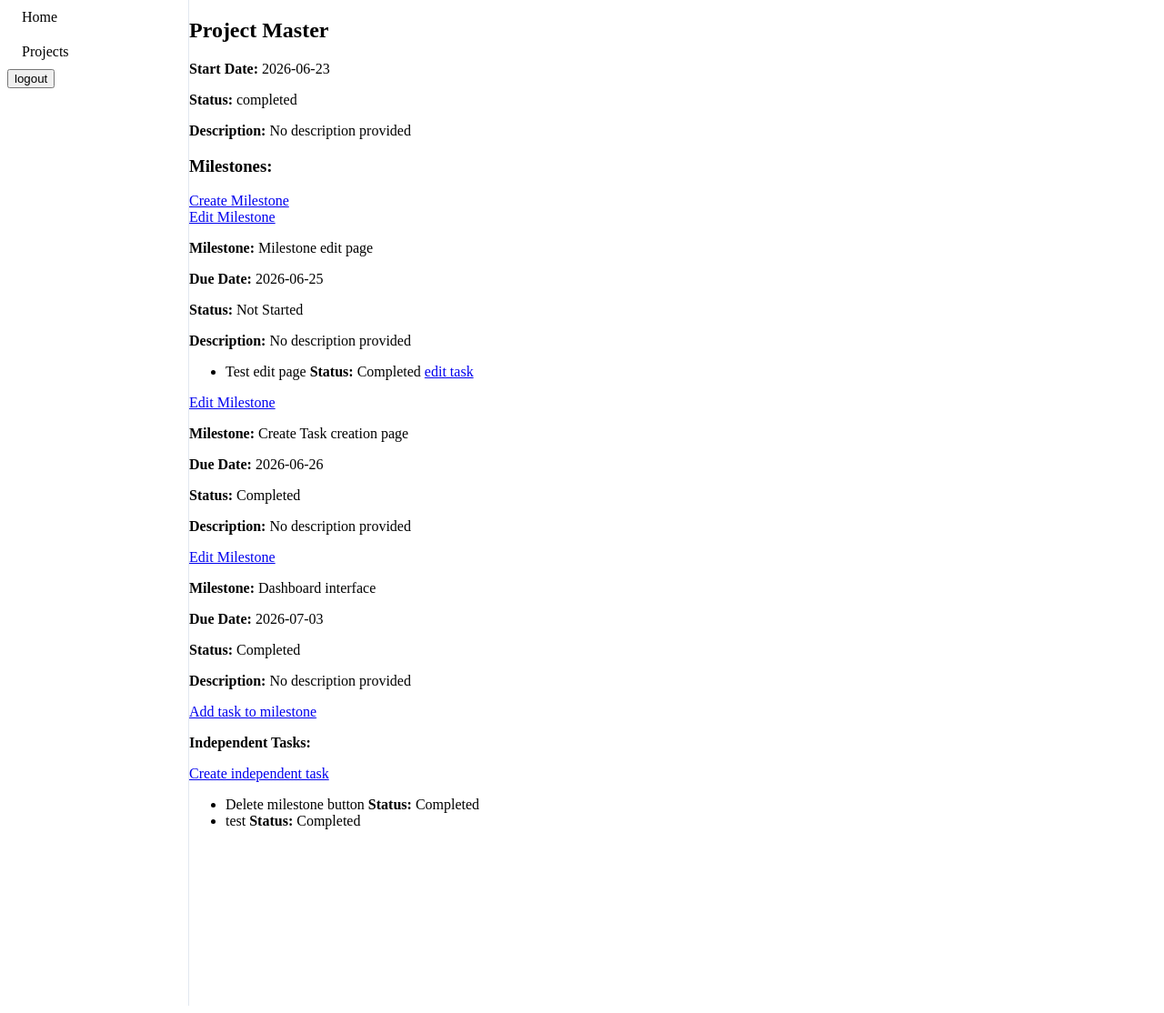
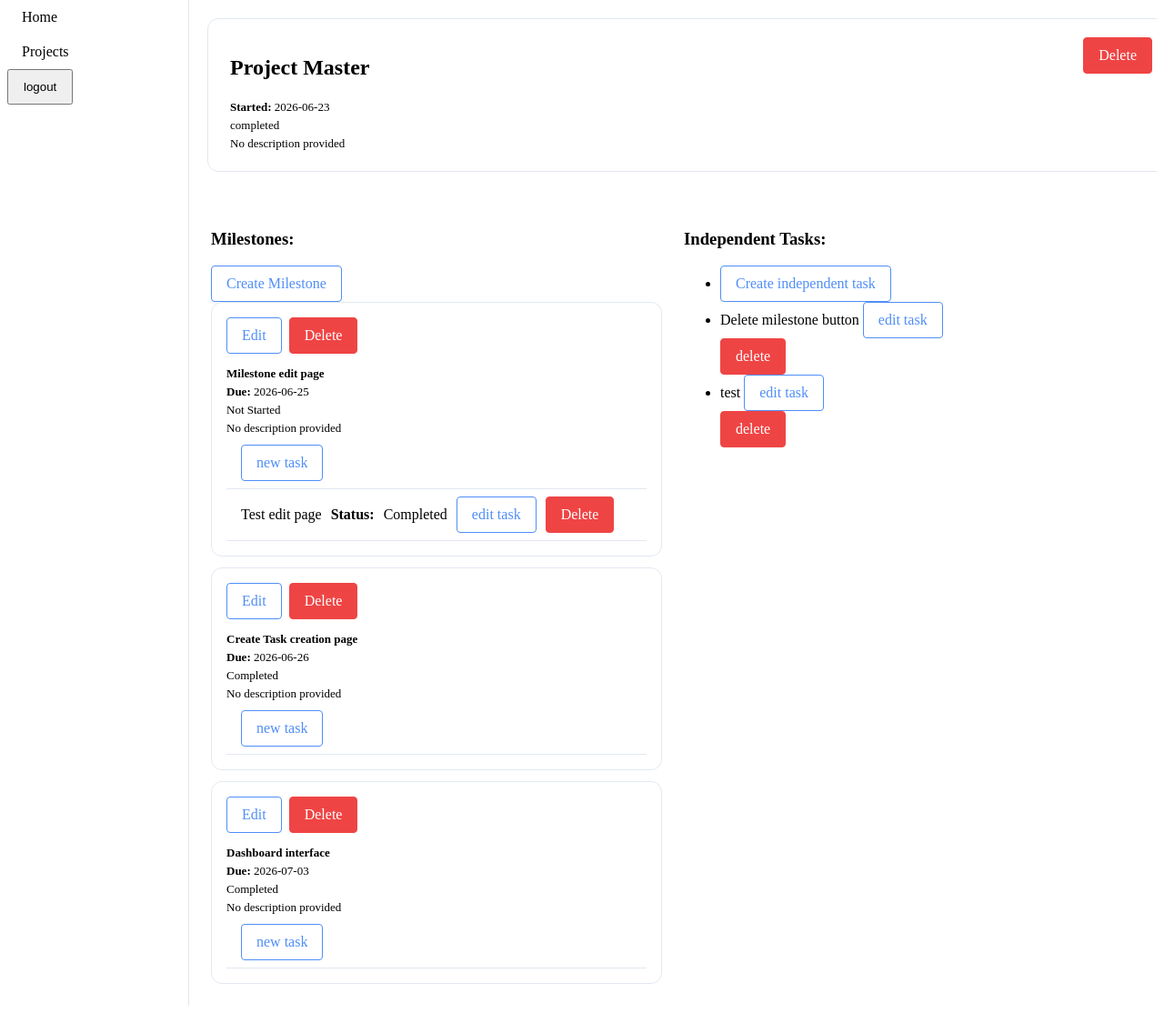
Before and after one commit to MannyAldir/ProjectMaster, a Flask app: page /project/1 in a window 1280 px wide. Shown: the part 60-1174 px from the top of the page at 91% size. Run offline with Flask 3, Linux system fonts and the light colour scheme; a user stored in the database is signed in.

Commit message:
add delete buttons and restyle project-detail-page

```diff
--- a/app.py
+++ b/app.py
@@ -1,10 +1,11 @@
 # import dependancy
 from datetime import datetime, date, timedelta
-from flask import Flask, render_template, request, redirect, url_for, session
+from flask import Flask, render_template, request, redirect, url_for, session, abort
 from werkzeug.security import generate_password_hash, check_password_hash
 from models import User, Project, Milestone, Task, db
 from flask_login import LoginManager, current_user, login_required, login_user, logout_user
-from sqlalchemy import select, func, case
+from sqlalchemy import select, func, case, delete
+
 
 
 # create a Flask object using file name as argument
@@ -100,6 +101,7 @@ def dashboard():
         .where(
             Milestone.status != 'Completed',
             Project.userId == current_user.userId,
+            Project.status != 'completed',
             today <= Milestone.endDate,
             Milestone.endDate <= seven_days_later
         )
@@ -140,6 +142,7 @@ def dashboard():
             Task.milestoneId.is_not(None),
             Task.status != 'Completed',
             Project.userId == current_user.userId,
+            Project.status != 'completed',
             today <= Milestone.endDate,
             Milestone.status != 'Completed',
             Milestone.endDate <= seven_days_later
@@ -169,7 +172,7 @@ def dashboard():
             func.count(Task.taskId).label('total_tasks'), func.count(Task.taskId).filter(Task.status == 'Completed').label('completed_tasks')
         )
         .join(Task, Task.projectId == Project.projectId)
-        .where(Project.userId == current_user.userId)
+        .where(Project.userId == current_user.userId, Project.status != 'completed')
         .group_by(Project.projectId)
 
     )
@@ -411,6 +414,112 @@ def edit_task(projectId,taskId):
         return redirect(url_for('project_detail',projectId=projectId))
     return render_template('edit_task.html', task=task)
 
+@app.route('/project/<int:projectId>/delete', methods=['POST'])
+@login_required
+def delete_project(projectId):
+        # try:
+        #     validate_csrf(request.form.get('csrf_token'))
+        # except ValidationError:
+        #     abort(400)
+        project_stmt = (
+            select(Project)
+            .where(
+                Project.userId == current_user.userId,
+                Project.projectId == projectId
+            )
+        )
+        project = db.session.scalar(project_stmt)
+
+        if project == None:
+            abort(404)
+
+        milestone_stmt = (
+            select(Milestone)
+            .where(Milestone.projectId == projectId)
+        )
+
+        milestones = db.session.scalars(milestone_stmt).all()
+
+        tasks_stmt = (
+            select(Task)
+            .where(Task.projectId == projectId)
+        )
+
+        tasks = db.session.scalars(tasks_stmt).all()
+
+        for t in tasks:
+            db.session.delete(t)
+
+        for m in milestones:
+            db.session.delete(m)
+
+        db.session.delete(project)
+        db.session.commit()
+
+
+        return redirect(url_for('project_page'))
+
+@app.route('/project/<int:projectId>/task/<int:taskId>/delete', methods=['POST'])
+@login_required
+def delete_task(projectId, taskId):
+
+    stmt = (
+        select(Task)
+        .join(Project, Project.projectId == Task.projectId)
+        .where(
+            Task.projectId == projectId,
+            Task.taskId == taskId,
+            current_user.userId == Project.userId
+        )
+    )
+    task = db.session.scalar(stmt)
+
+    if task == None:
+        abort(404)
+    db.session.delete(task)
+    db.session.commit()
+
+    return redirect(url_for('project_detail' , projectId=projectId) )
+
+@app.route('/project/<int:projectId>/milestone/<int:milestoneId>/delete', methods=['POST'])
+@login_required
+def delete_milestone(projectId,milestoneId):
+    project_stmt = (
+        select(Project)
+        .where(Project.userId == current_user.userId, Project.projectId == projectId)
+    )
+
+    project = db.session.scalar(project_stmt)
+    if project is None:
+        abort(404, description='project not found')
+
+    milestone_stmt = (
+    select(Milestone)
+    .where(
+        Milestone.milestoneId == milestoneId,
+        Milestone.projectId == projectId
+    )
+        )
+    milestone = db.session.scalar(milestone_stmt)
+
+    if milestone is None:
+        abort(404, description='milestone not found')
+
+    task_stmt = (
+        select(Task)
+        .where(Task.projectId == projectId, Task.milestoneId == milestoneId)
+    )
+
+    tasks = db.session.scalars(task_stmt).all()
+
+    for t in tasks:
+        db.session.delete(t)
+
+    db.session.delete(milestone)
+    db.session.commit()
+
+    return redirect(url_for('project_detail', projectId=projectId))
+
 
 if __name__ == '__main__':
     app.run(debug=True)
--- a/static/css/components.css
+++ b/static/css/components.css
@@ -18,9 +18,19 @@
 }
 
 .btn-secondary {
-    margin-top: 12px;
     border-color: #4f8ef7;
     color: #4f8ef7;
+}
+
+.btn-danger {
+    background-color: #ef4444;
+    color: white;
+    border-color: #ef4444;
+}
+
+.btn-danger:hover {
+    background-color: #dc2626;
+    border-color: #dc2626;
 }
 
 .table-card{
--- a/static/css/forms.css
+++ b/static/css/forms.css
@@ -1,4 +1,5 @@
-.login-card{
+.login-card,
+.register-card{
     width: 100%;
     max-width: 420px;
     padding: 24px;
@@ -8,7 +9,8 @@
 
 }
 
-.login-form{
+.login-form,
+.register-form{
     display: flex;
     flex-direction: column;
     gap: 16px;
--- a/static/css/layout.css
+++ b/static/css/layout.css
@@ -37,14 +37,16 @@
     list-style-type:none;
 }
 
-.nav-links a{
+.nav-links a,
+.nav-links button{
     display: block;
     padding: 10px 16px;
     color: black;
     text-decoration: none;
 }
 
-.nav-links a:hover{
+.nav-links a:hover,
+.nav-links button:hover{
     background-color: #f1f5f9;
 }
 
@@ -53,3 +55,9 @@
     border-left: 3px solid #4f8ef7;
     font-weight: 500;
 }
+
+.nav-logout-btn{
+    border: none;
+    font : inherit;
+
+}
--- /dev/null
+++ b/static/css/project-detail.css
@@ -0,0 +1,78 @@
+.project-card-header{
+    width: 100%;
+    background-color: var(--surface-1);
+    border: 1px solid #e2e8f0;
+    border-radius: 12px;
+    padding: 20px 24px;
+    display: flex;
+    flex-direction: row;
+    justify-content: space-between;
+    align-items: flex-start;
+    margin : 20px
+}
+
+.project-card-header-left{
+    display: flex;
+    flex-direction: column;
+
+}
+
+.project-card-header-left p {
+    margin: 0;
+    padding: 2px 0;
+    font-size: 13px;
+    color: var(--text-secondary);
+}
+
+.detail-body{
+    display: grid;
+    grid-template-columns: 1fr 1fr;
+    gap: 1.5rem;
+    padding: 24px;
+}
+
+.milestone-card{
+    background-color: var(--surface-2);
+    border: 1px solid #e2e8f0;
+    border-radius: 12px;
+    padding: 16px;
+    overflow: hidden;
+    display: flex;
+    flex-direction: column;
+    gap: 0;
+}
+
+.milestone-card p {
+    margin: 0;
+    padding: 2px 0;
+    font-size: 13px;
+    color: var(--text-secondary);
+}
+
+.milestone-card-actions {
+    display: flex;
+    align-items: center;
+    gap: 8px;
+    margin-bottom: 12px;
+}
+
+
+.milestone-grid{
+    display: flex;
+    flex-direction: column;
+    gap: 12px;
+}
+
+.task-list{
+    margin: 0;
+    padding: 0;
+    list-style: none;
+}
+
+.task-list li{
+    display: flex;
+    align-items: center;
+    gap: 10px;
+    padding: 8px 16px;
+    border-bottom: 0.5px solid #e2e8f0;
+}
--- a/templates/base.html
+++ b/templates/base.html
@@ -32,7 +32,7 @@
         <ul class = "nav-links">
           <li class="{{ 'nav-active' if request.endpoint == 'dashboard' else ''}}"><a href = "{{ url_for('dashboard') }}">Home</a></li>
           <li class="{{ 'nav-active' if request.endpoint == 'project_page' else ''}}"><a href = "{{ url_for('project_page') }}">Projects</a></li>
-          <li class="{{ 'nav-active' if request.endpoint == 'logout' else ''}}"><form action="{{ url_for('logout') }}" method="POST"><button type="submit">logout</button></form></li>
+          <li class="{{ 'nav-active' if request.endpoint == 'logout' else ''}}"><form action="{{ url_for('logout') }}" method="POST" class="nav-logout-btn"><button type="submit">logout</button></form></li>
         </ul>
       </nav>
 
--- a/templates/login.html
+++ b/templates/login.html
@@ -1,7 +1,7 @@
 {% extends "base.html" %}
 
 {% block styles %}
-  <link rel="stylesheet" href="{{ url_for('static', filename='css/forms.css')}}">
+  <link rel="stylesheet" href="{{ url_for('static', filename= 'css/forms.css')}}">
 {% endblock %}
 
 {% block content %}
--- a/templates/project_detail.html
+++ b/templates/project_detail.html
@@ -1,70 +1,103 @@
 {% extends "base.html" %}
+{% block styles %} <link rel="stylesheet" href="{{url_for('static', filename='css/project-detail.css')}}"> {% endblock %}
 {% block content %}
+    <!-- Project Header Section -->
 
-    <div class="project-detail-card">
-        <div class="project-card-header">
+        <div class="project-detail-body">
+          <div class="project-card-header" aria-label="current project header">
+              <div class="project-card-header-left">
                 <h2 class="project-title">{{ project.projectName  }}</h2>
-
                 {% if project.startDate %}
-              <p><strong>Start Date:</strong> {{ project.startDate }}</p>
+                  <p><strong>Started:</strong> {{ project.startDate }}</p>
                 {% else %}
-              <p><strong>Start Date:</strong>No start date provided</p>
+                  <p><strong>Started:</strong> N/A</p>
+                {% endif %}
+                <p>{{ project.status }}</p>
+                {% if project.description%}
+                  <p>{{ project.description }}</p>
+                {% else %}
+                  <p> No description provided</p>
                 {% endif %}
               </div>
 
-        <div class="project-card-body">
-            <p><strong>Status:</strong> {{ project.status }}</p>
-            {% if project.description%}
-              <p><strong>Description:</strong> {{ project.description }}</p>
+            <div class="project-card-header-right">
+                 <form method="POST" action="{{ url_for('delete_project',projectId = project.projectId)}}">
+                  <button class="btn btn-danger" type="submit">Delete</button>
+              </form>
+            </div>
+            </div>
+
+              <!-- milestone section -->
+
+              <div class="detail-body">
+                <div class="milestone-column">
+                  <div class="section-header" aria-label="Milestone section begins">
+                    <h3 class="section-title">Milestones:</h3>
+                    <a href="{{ url_for('new_milestone', projectId=project.projectId) }}" class="btn btn-secondary">Create Milestone</a>
+                  </div>
+
+                      {% if milestones %}
+                        <div class="milestone-grid">
+                          {% for milestone in milestones %}
+                          <div class="milestone-card">
+                            <div class="milestone-card-actions">
+                              <a href="{{ url_for('edit_milestone', projectId=project.projectId, milestoneId=milestone.milestoneId) }}" class="btn btn-secondary">Edit</a>
+                              <form method="POST" action="{{ url_for('delete_milestone', projectId=project.projectId, milestoneId = milestone.milestoneId) }}">
+                                <button class="btn btn-danger" type="submit">Delete</button>
+                              </form>
+                            </div>
+                              <p><strong>{{ milestone.milestoneName }}</strong></p>
+                              <p><strong>Due:</strong> {{ milestone.endDate }}</p>
+                              <p>{{ milestone.status }}</p>
+                              {% if milestone.description %}
+                                <p>{{ milestone.description }}</p>
                             {% else %}
-              <p><strong>Description:</strong> No description provided</p>
+                              <p> No description provided</p>
                             {% endif %}
-            <h3>Milestones:</h3> <a href="{{ url_for('new_milestone', projectId=project.projectId) }}">Create Milestone</a>
-            <div>
-                {% if milestones %}
-
-                    {% for milestone in milestones%}
-                    <a href="{{ url_for('edit_milestone', projectId=project.projectId, milestoneId=milestone.milestoneId) }}">Edit Milestone</a>
-                    <p><strong>Milestone:</strong> {{ milestone.milestoneName }}</p>
-                    <p><strong>Due Date:</strong> {{ milestone.endDate }}</p>
-                    <p><strong>Status:</strong> {{ milestone.status }}</p>
-                    {% if milestone.description %}
-                        <p><strong>Description:</strong> {{ milestone.description }}</p>
-                    {% else %}
-                        <p><strong>Description:</strong> No description provided</p>
-                    {% endif %}
-
-                        <ul>
+                                <ul class="task-list">
+                                  {% if tasks %}
+                                    <li><a class="btn btn-secondary" href="{{ url_for('new_task', projectId = project.projectId)}}">new task</a></li>
                                     {% for task in tasks %}
                                           {% if task.milestoneId == milestone.milestoneId %}
                                           <li>{{ task.taskName }}  <strong>Status:</strong> {{ task.status }}
-                                <a href="{{ url_for('edit_task', projectId=project.projectId, taskId=task.taskId)}}">edit task</a></li>
+                                            <a class="btn btn-secondary" href="{{ url_for('edit_task', projectId=project.projectId, taskId=task.taskId)}}">edit task</a>
+                                             <form method="POST" action="{{ url_for('delete_task', projectId=project.projectId, taskId=task.taskId) }}">
+                                               <button type="submit" class="btn btn-danger">Delete</button>
+                                             </form>
+                                          </li>
                                           {% endif %}
                                     {% endfor %}
+                                  {% else %}
+                                    <li><a class="btn btn-secondary" href="{{ url_for('new_task', projectId = project.projectId)}}">new task</a></li>
+                                  {% endif %}
                                 </ul>
+                          </div>
                           {% endfor %}
-
-                    <a href="{{ url_for('new_task', projectId = project.projectId)}}">Add task to milestone</a>
-
+                        </div>
                           {% else %}
-
                           None
                           {% endif %}
                 </div>
-
-           <p><strong>Independent Tasks:</strong></p>
-           <a href=" {{ url_for('new_task', projectId = project.projectId) }}">Create independent task</a>
+                <!-- Independent Task section -->
+                             <div class="independent-task-column">
+                 <h3>Independent Tasks:</h3>
                  {% if independentTasks %}
-              <ul>
+                    <ul class="independent-task-list">
+                      <li><a class="btn btn-secondary" href=" {{ url_for('new_task', projectId = project.projectId) }}">Create independent task</a></li>
                       {% for task in independentTasks %}
-                  <li> {{ task.taskName }} <strong>Status:</strong> {{ task.status }}</li>
+                        <li>{{ task.taskName }} <a href="{{ url_for('edit_task', projectId=project.projectId, taskId=task.taskId)}}" class="btn btn-secondary">edit task</a>
+                          <form method="POST" action="{{ url_for('delete_task', projectId=project.projectId, taskId=task.taskId) }}">
+                            <button type="submit" class="btn btn-danger">delete</button>
+                          </form>
+                        </li>
                       {% endfor %}
                     </ul>
                   {% else %}
-              <p>No independent tasks</p>
+                    <ul class="independent-task-list">
+                      <li><a class="btn btn-secondary" href=" {{ url_for('new_task', projectId = project.projectId) }}">Create independent task</a></li>
+                    </ul>
                   {% endif %}
                              </div>
                         </div>
-
-</body>
+              </div>
 {% endblock %}
--- a/templates/projects.html
+++ b/templates/projects.html
@@ -3,7 +3,7 @@
 {% block content %}
     <h1>Projects</h1>
 
-    <div class="new-prj-bttn">
+    <div class="btn btn-secondary">
         <a href="{{ url_for('new_project')}}" class="custom-button">Create New Project</a>
     </div>
 
```
Also changed, not shown: templates/register.html (+18 -24 lines), instance/projectmaster.db, static/css/projects.css (line endings or trailing spaces). Lines whose indentation alone changed are shown as unchanged.
